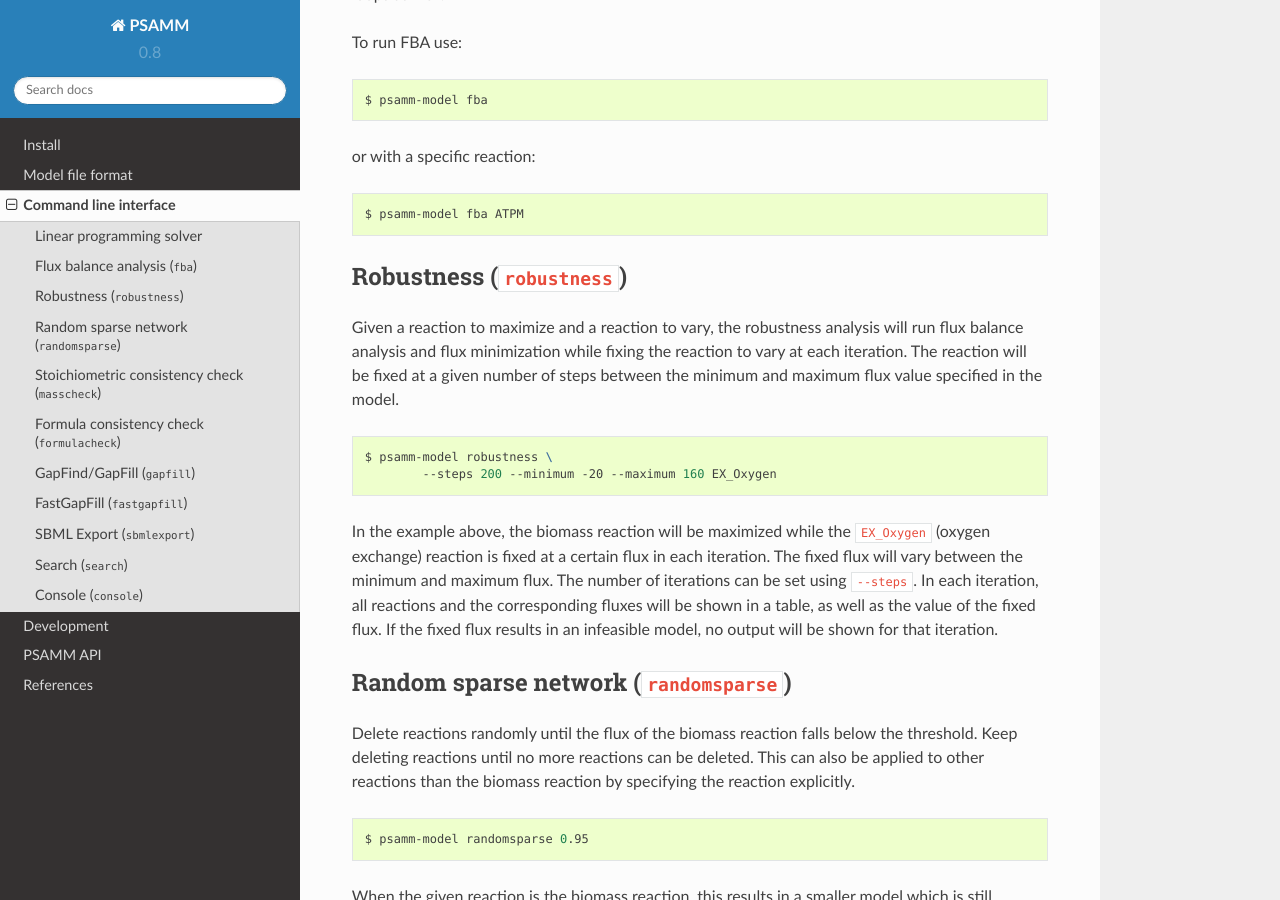
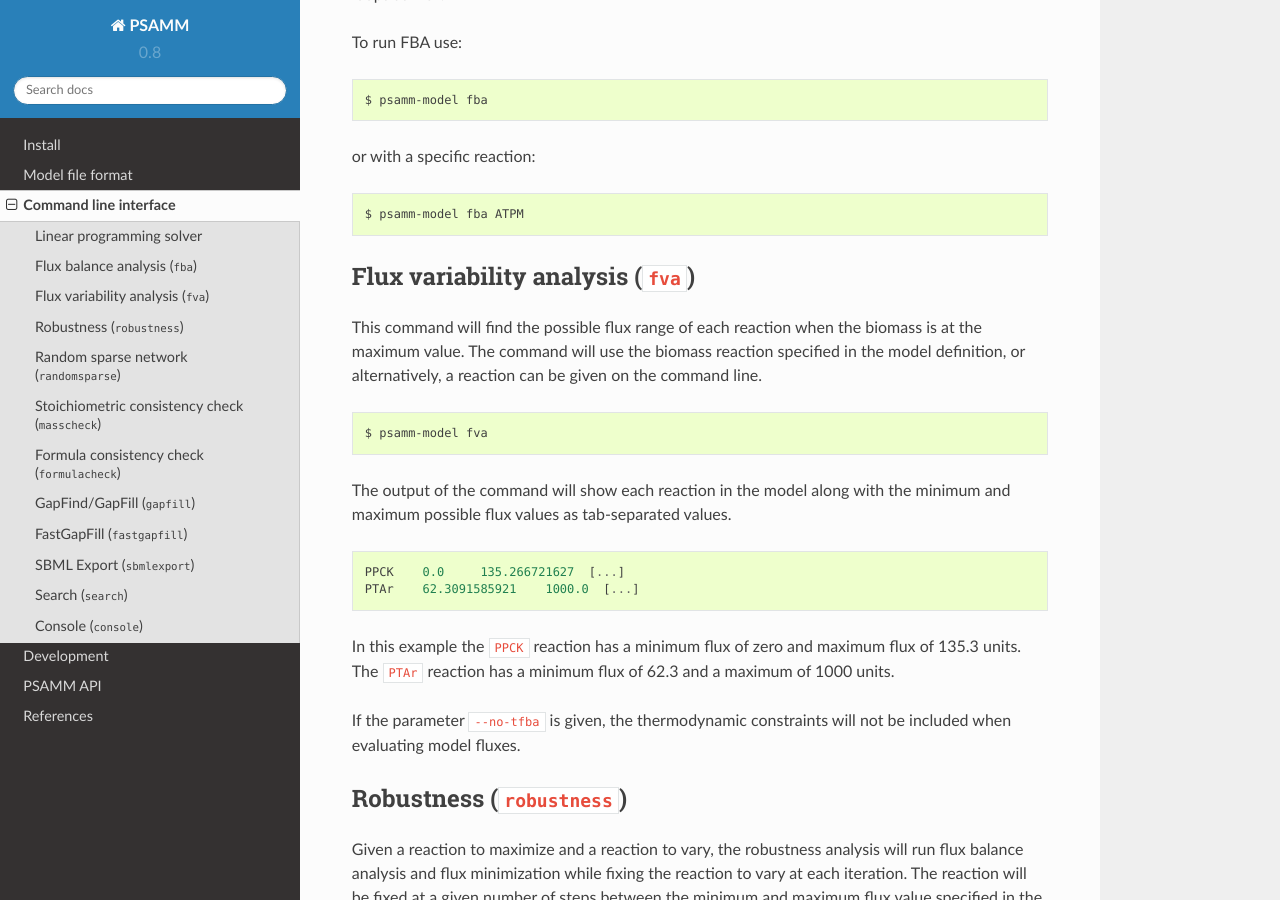
Before and after one commit to zhanglab/psamm, a Sphinx documentation site: the page built from docs/commands.rst, in a window 1280 px wide and 900 px high, scrolled down 1562 px. Built offline with Sphinx 7.4.7 and the Read the Docs theme 2.0.0, drawn with Linux system fonts in a browser that asks for light colours.

Commit message:
docs: Add information the fva command

```diff
--- a/docs/commands.rst
+++ b/docs/commands.rst
@@ -87,6 +87,31 @@ or with a specific reaction:
 .. code-block:: shell
 
     $ psamm-model fba ATPM
+
+Flux variability analysis (``fva``)
+-----------------------------------
+
+This command will find the possible flux range of each reaction when the
+biomass is at the maximum value. The command will use the biomass reaction
+specified in the model definition, or alternatively, a reaction can be given on
+the command line.
+
+.. code-block:: shell
+
+    $ psamm-model fva
+
+The output of the command will show each reaction in the model along with the
+minimum and maximum possible flux values as tab-separated values. ::
+
+    PPCK    0.0     135.266721627  [...]
+    PTAr    62.3091585921    1000.0  [...]
+
+In this example the ``PPCK`` reaction has a minimum flux of zero and maximum
+flux of 135.3 units. The ``PTAr`` reaction has a minimum flux of 62.3 and a
+maximum of 1000 units.
+
+If the parameter ``--no-tfba`` is given, the thermodynamic constraints will not
+be included when evaluating model fluxes.
 
 Robustness (``robustness``)
 ---------------------------
```
